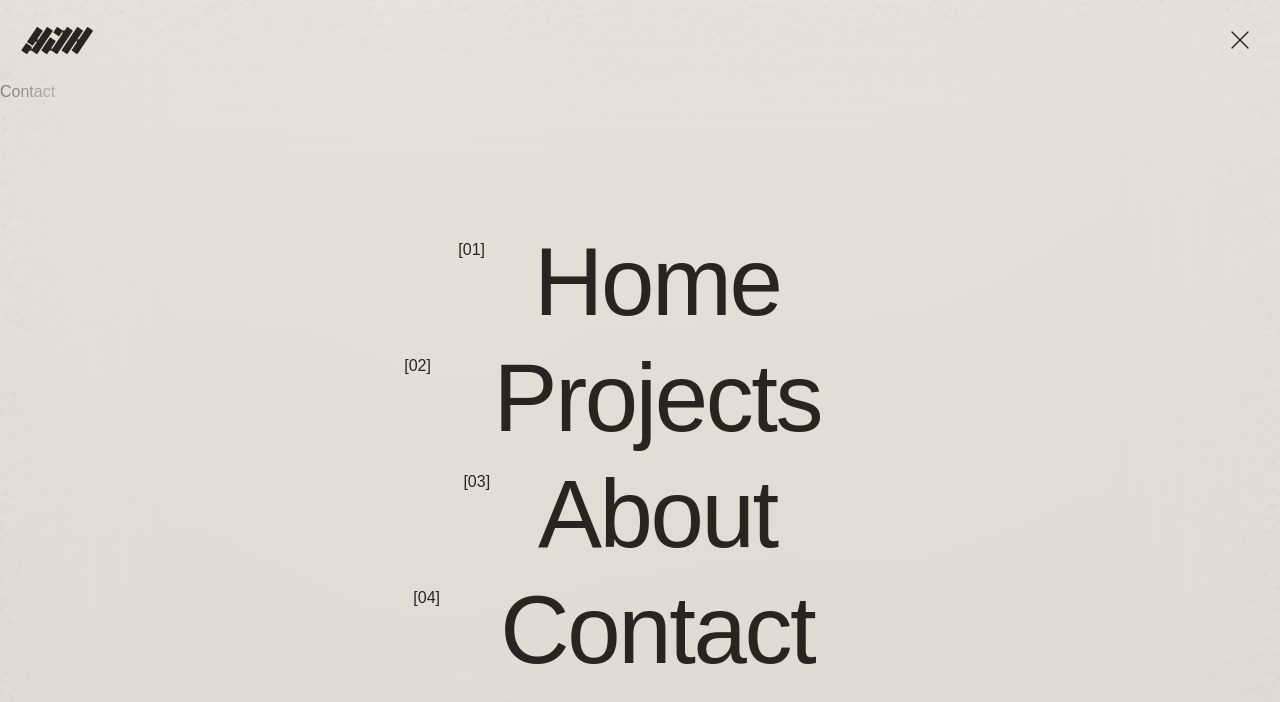
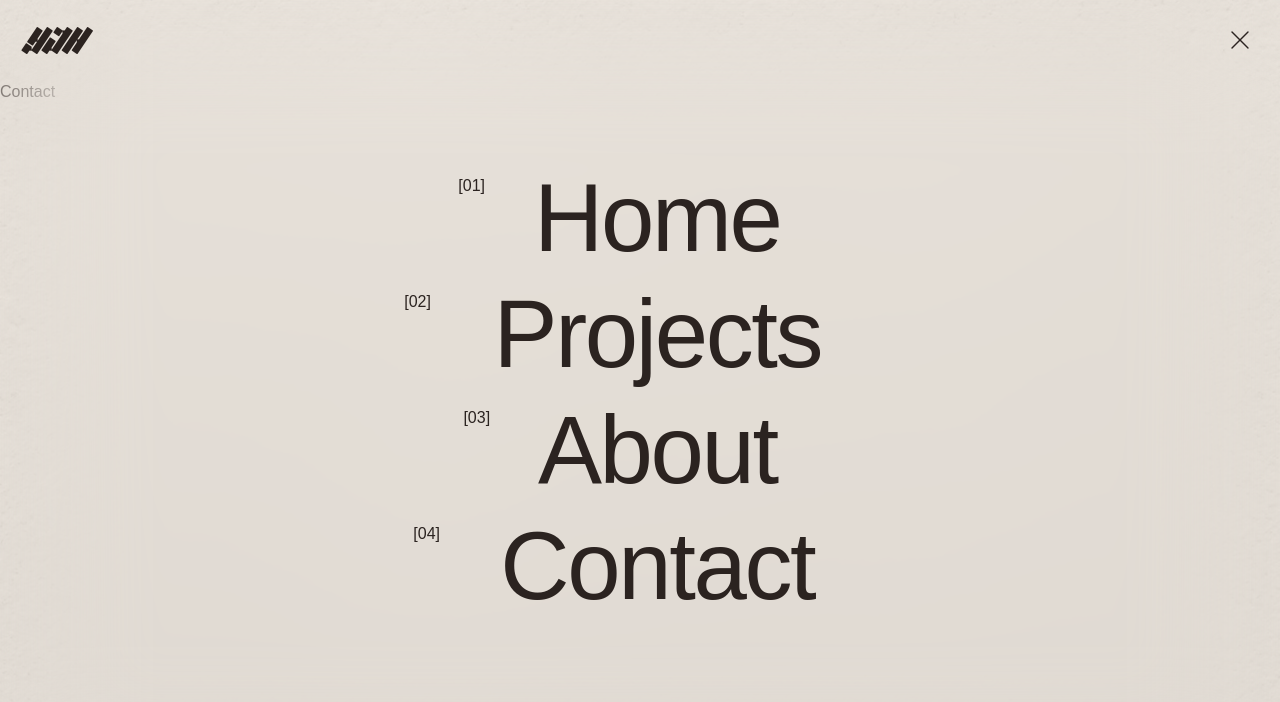
Before and after one commit to JiHy0ung/portfolio, a React app: page /contact in a window 1280 px wide. Both pictures are taken after a click on the button "MENU". Shown: the top 702 px of the page. Built offline with nearby package versions, Linux system fonts and the light colour scheme; the HTML template or start-up script is replaced by a standard one; a web font is replaced by a local one.

Commit message:
design: 메뉴 애니메이션 수정

```diff
--- a/src/layout/components/Menu.tsx
+++ b/src/layout/components/Menu.tsx
@@ -1,3 +1,4 @@
+import { useState } from "react";
 import { AnimatePresence, motion } from "motion/react";
 import { Link } from "react-router";
 
@@ -14,6 +15,8 @@ const menuItems = [
 ];
 
 const Menu = ({ isOpen, onClose }: MenuProps) => {
+  const [hoveredIndex, setHoveredIndex] = useState<number | null>(null);
+
   return (
     <AnimatePresence>
       {isOpen && (
@@ -21,7 +24,7 @@ const Menu = ({ isOpen, onClose }: MenuProps) => {
           initial={{ opacity: 0 }}
           animate={{ opacity: 1 }}
           exit={{ opacity: 0 }}
-          className="fixed top-20 inset-x-0 bottom-0 z-50
+          className="fixed top-20 inset-x-0 bottom-24 z-50
                     flex flex-col items-center justify-center gap-5
                     "
         >
@@ -29,19 +32,27 @@ const Menu = ({ isOpen, onClose }: MenuProps) => {
             <motion.div
               key={item.path}
               initial={{ opacity: 0, y: 10 }}
-              animate={{ opacity: 1, y: 0 }}
-              transition={{ delay: i * 0.05 }}
+              animate={{
+                opacity: hoveredIndex === null || hoveredIndex === i ? 1 : 0.2,
+                y: 0,
+              }}
+              transition={{
+                opacity: { duration: 0.3 },
+                y: { delay: i * 0.05 },
+              }}
+              onMouseEnter={() => setHoveredIndex(i)}
+              onMouseLeave={() => setHoveredIndex(null)}
             >
               <Link
                 to={item.path}
                 onClick={onClose}
                 className="flex gap-2 group"
               >
-                <span className="font-sans mt-5">[0{i + 1}]</span>
+                <span className="font-sans mt-1">[0{i + 1}]</span>
                 <span className="relative inline-grid h-24 [perspective:1000px]">
                   <div className="absolute inset-0 -z-10 bg-[url('/images/highlight.png')] bg-contain bg-center bg-no-repeat opacity-0 transition-opacity duration-300 group-hover:opacity-100" />
 
-                  <div className="col-start-1 row-start-1 grid grid-cols-1 grid-rows-1 [transform-style:preserve-3d] transition-transform duration-500 ease-out group-hover:[transform:rotateX(180deg)]">
+                  <div className="h-24 col-start-1 row-start-1 grid grid-cols-1 grid-rows-1 [transform-style:preserve-3d] transition-transform duration-500 ease-out group-hover:[transform:rotateX(180deg)]">
                     <span
                       className="col-start-1 row-start-1 place-self-center [backface-visibility:hidden]
                                     font-sans text-8xl font-extralight whitespace-nowrap tracking-tight"
--- a/src/pages/Home/Home.tsx
+++ b/src/pages/Home/Home.tsx
@@ -1,5 +1,3 @@
-import React from "react";
-
 const Home = () => {
   return <div className="min-h-full w-full">Home</div>;
 };
```
